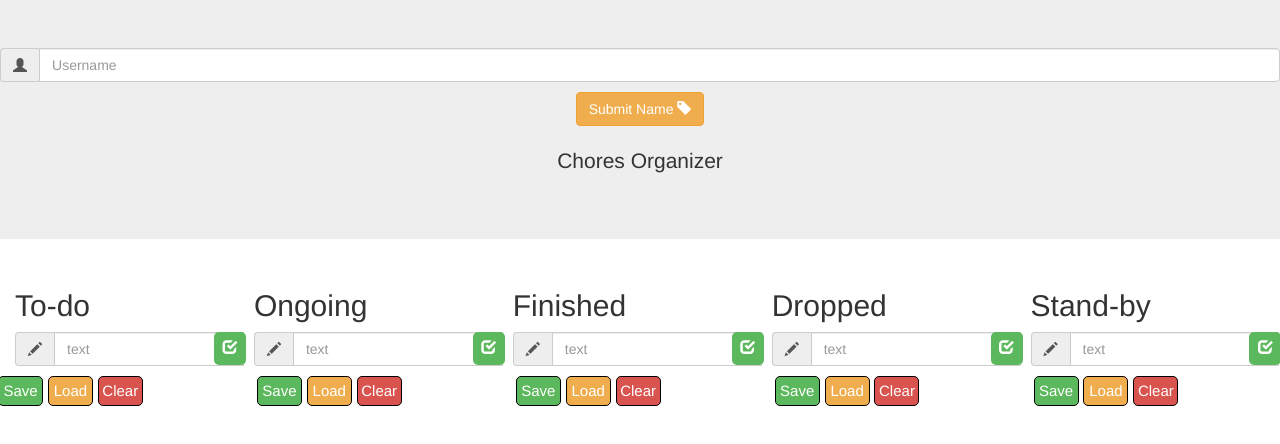
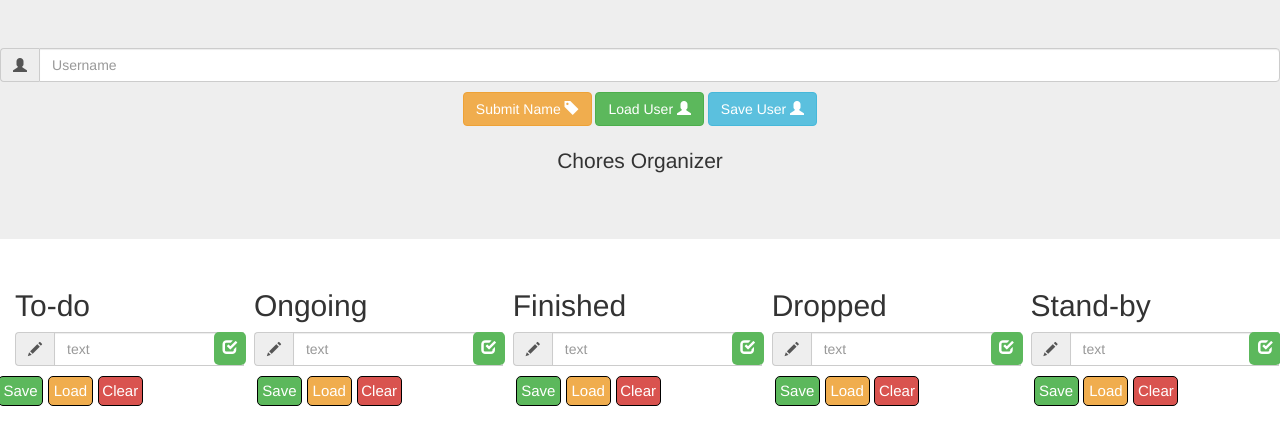
Before and after one commit to elbug-py/organizer_wbpg, a website: page index.html in a window 1280 px wide. Drawn offline with nearby package versions, Linux system fonts and the light colour scheme.

Commit message:
Added buttons to fit the changes done in the js

```diff
--- a/index.html
+++ b/index.html
@@ -20,7 +20,9 @@
         <span class="input-group-addon"><i class="glyphicon glyphicon-user"></i></span>
         <input id="user" type="text" class="form-control" name="user" placeholder="Username">
       </div>
-        <button class="btn btn-warning btn-m" onclick="changeUser()" type="button">Submit Name <i class="glyphicon glyphicon-tag"></i></button>
+        <button class="btn btn-warning btn-m" id="submit">Submit Name <i class="glyphicon glyphicon-tag"></i></button>
+        <button class="btn btn-success btn-m" id="userLoad"> Load User <i class="glyphicon glyphicon-user"></i></button>
+        <button class="btn btn-info btn-m" id="userSave"> Save User <i class="glyphicon glyphicon-user"></i></button>
         <h1 id="Username"></h1>
         <p>Chores Organizer</p>
     </div>
```
